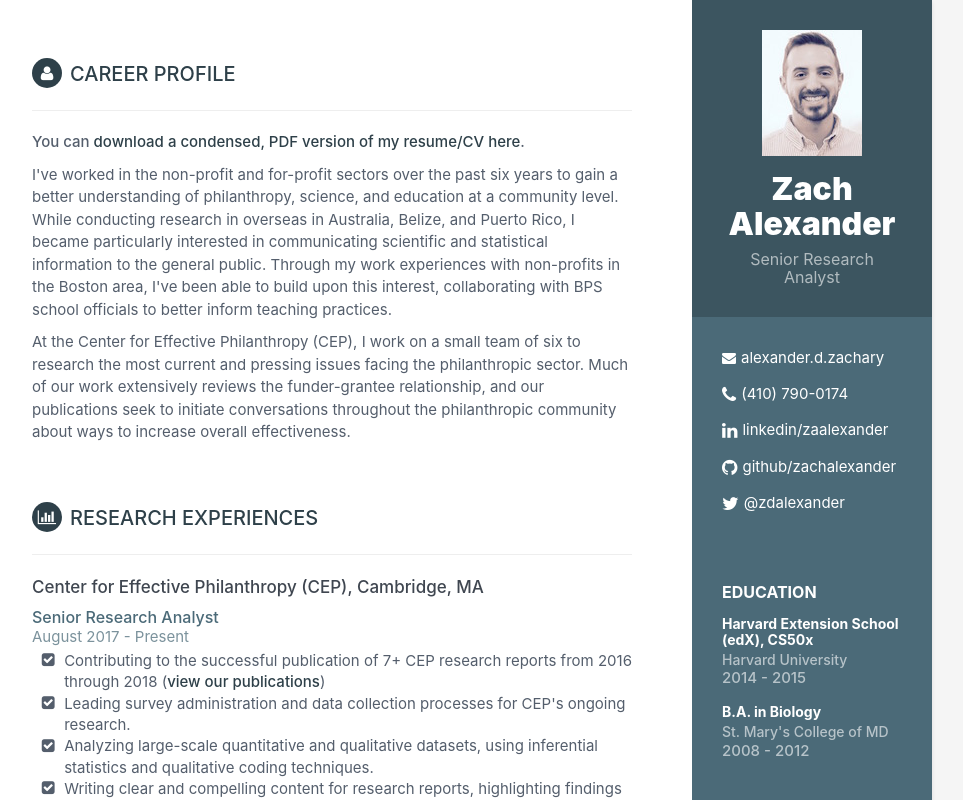
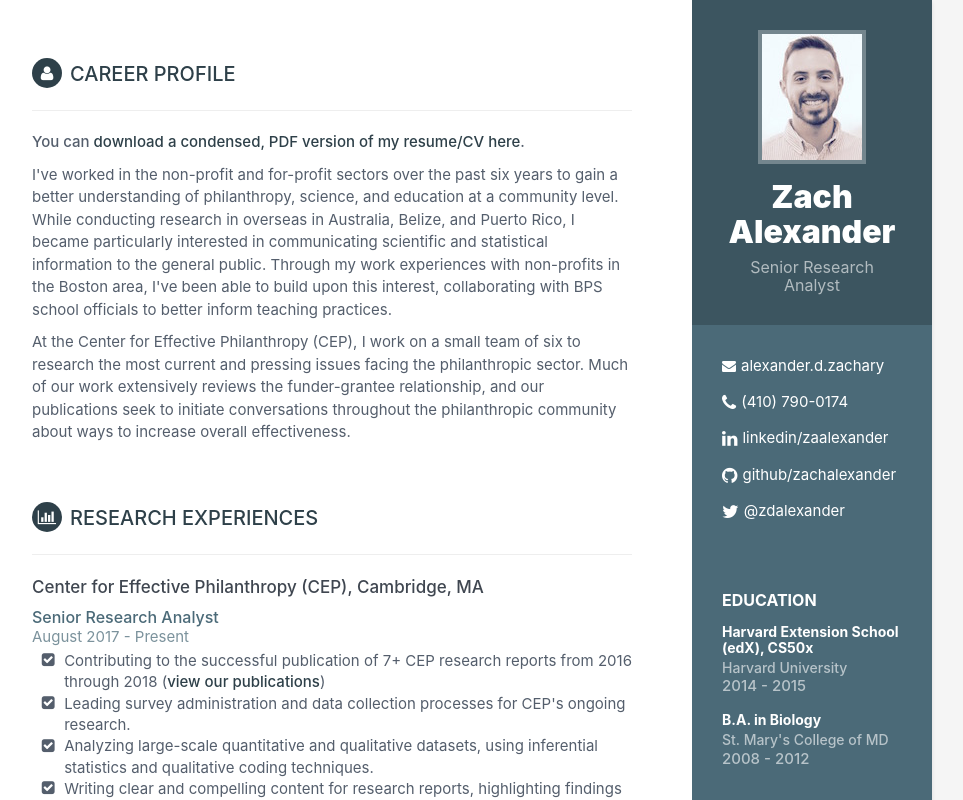
Before and after one commit to zachalexander/zach-resume, an Angular app: page / in a window 1280 px wide. Shown: the top 800 px of the page, without its empty margins (188-1151 px from the left). Built offline with nearby package versions, Linux system fonts and the light colour scheme.

Commit message:
major-resume-update-2

```diff
--- a/src/app/app.component.css
+++ b/src/app/app.component.css
@@ -317,3 +317,7 @@
 .progress-bar {
   background-color: #4b6a78;
 }
+
+img.profile {
+  border: 4px solid #74868e;
+}
```
